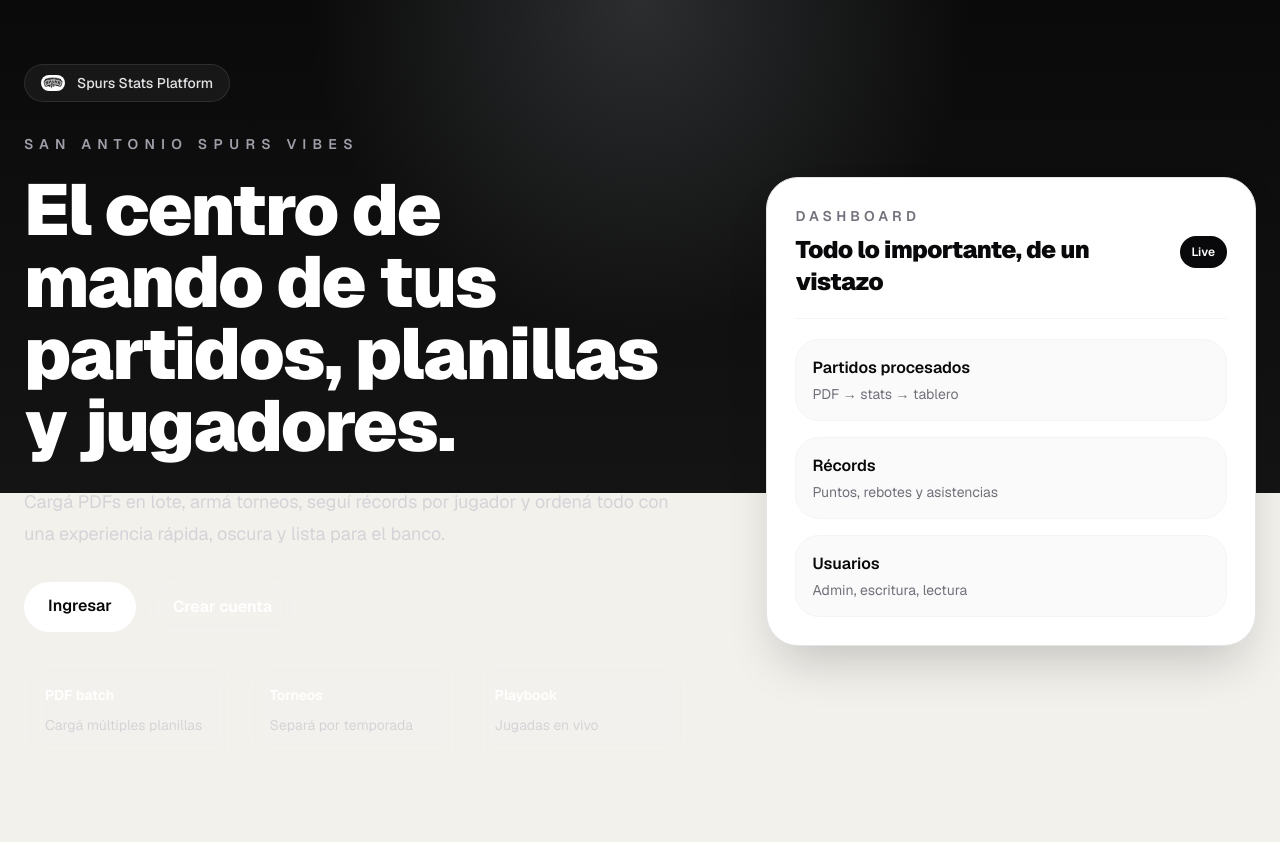
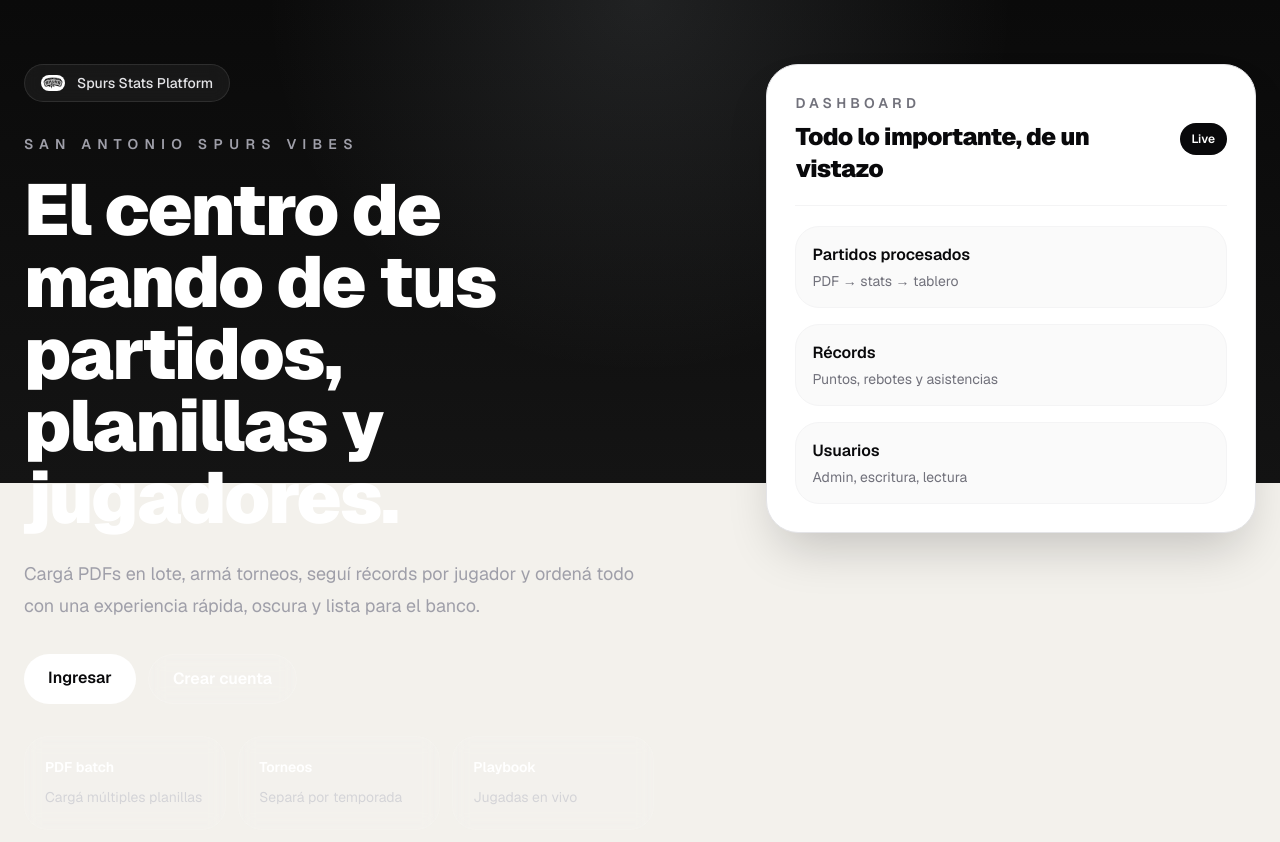
Before and after one commit to Leobatto/Web-Spurs, a Next.js app: page / in a window 1280 px wide. Shown: the top 842 px of the page. Built offline with nearby package versions, Linux system fonts and the light colour scheme.

Commit message:
Add guest login and fix landing contrast

```diff
--- a/app/page.tsx
+++ b/app/page.tsx
@@ -3,9 +3,9 @@
 
 export default function Home() {
   return (
-    <div className="min-h-screen bg-[radial-gradient(circle_at_top,_rgba(196,206,214,0.18),_transparent_32%),linear-gradient(180deg,#0a0a0a_0%,#141414_60%,#f3f1ec_60%,#f3f1ec_100%)] text-white">
-      <main className="mx-auto grid min-h-screen max-w-7xl items-center gap-12 px-6 py-10 lg:grid-cols-[1.15fr_0.85fr] lg:gap-20 lg:py-16">
-        <section className="space-y-8">
+    <div className="min-h-screen bg-[radial-gradient(circle_at_top,_rgba(196,206,214,0.12),_transparent_34%),linear-gradient(180deg,#0a0a0a_0%,#141414_54%,#f3f1ec_54%,#f3f1ec_100%)] text-zinc-950">
+      <main className="mx-auto grid min-h-screen max-w-7xl items-start gap-12 px-6 py-14 lg:grid-cols-[1.15fr_0.85fr] lg:gap-20 lg:py-16">
+        <section className="space-y-8 text-white lg:pr-8">
           <div className="inline-flex items-center gap-3 rounded-full border border-white/10 bg-white/5 px-4 py-2 text-sm font-medium text-zinc-200 backdrop-blur">
             <Image alt="JP Spurs" src="/logo-spurs.png" width={24} height={24} className="rounded-full bg-white p-0.5" />
             Spurs Stats Platform
@@ -15,7 +15,7 @@
             <h1 className="mt-5 text-5xl font-black tracking-tight text-white sm:text-7xl">
               El centro de mando de tus partidos, planillas y jugadores.
             </h1>
-            <p className="mt-6 max-w-2xl text-lg leading-8 text-zinc-300">
+            <p className="mt-6 max-w-2xl text-lg leading-8 text-zinc-300 lg:text-zinc-400">
               Cargá PDFs en lote, armá torneos, seguí récords por jugador y ordená todo con una experiencia rápida, oscura y lista para el banco.
             </p>
           </div>
--- a/components/auth-form.tsx
+++ b/components/auth-form.tsx
@@ -5,6 +5,9 @@
 import { useRouter } from "next/navigation";
 import { authClient } from "@/lib/auth-client";
 import Image from "next/image";
+
+const guestEmail = process.env.NEXT_PUBLIC_GUEST_EMAIL ?? "invitado@spurs.local";
+const guestPassword = process.env.NEXT_PUBLIC_GUEST_PASSWORD ?? "Inv1tad0L0c4l!";
 
 export function AuthForm({ mode }: { mode: "sign-in" | "sign-up" }) {
   const router = useRouter();
@@ -56,6 +59,30 @@
       }
     } catch {
       setError("No se pudo iniciar sesión con Google.");
+    } finally {
+      setPending(false);
+    }
+  }
+
+  async function guest() {
+    setPending(true);
+    setError(null);
+
+    try {
+      const result = await authClient.signIn.email({
+        email: guestEmail,
+        password: guestPassword,
+      });
+
+      if (result.error) {
+        setError(result.error.message ?? "No se pudo ingresar como invitado.");
+        return;
+      }
+
+      router.push("/dashboard");
+      router.refresh();
+    } catch {
+      setError("No se pudo ingresar como invitado.");
     } finally {
       setPending(false);
     }
@@ -122,6 +149,16 @@
           {pending ? "Redirigiendo..." : "Continuar con Google"}
         </button>
         {mode === "sign-in" ? (
+          <button
+            className="mt-3 w-full rounded-xl border border-zinc-200 bg-zinc-50 px-4 py-3 font-semibold text-zinc-950 transition hover:-translate-y-0.5 hover:bg-zinc-100 focus-visible:outline-none focus-visible:ring-2 focus-visible:ring-zinc-950 focus-visible:ring-offset-2"
+            onClick={guest}
+            disabled={pending}
+            type="button"
+          >
+            {pending ? "Ingresando..." : "Ingresar como Invitado"}
+          </button>
+        ) : null}
+        {mode === "sign-in" ? (
           <Link className="mt-4 block text-center text-sm font-semibold text-zinc-600 underline decoration-zinc-300 underline-offset-4 hover:text-zinc-950 focus-visible:outline-none focus-visible:ring-2 focus-visible:ring-zinc-950 focus-visible:ring-offset-2" href="/forgot-password">
             Olvidé mi contraseña
           </Link>
```
